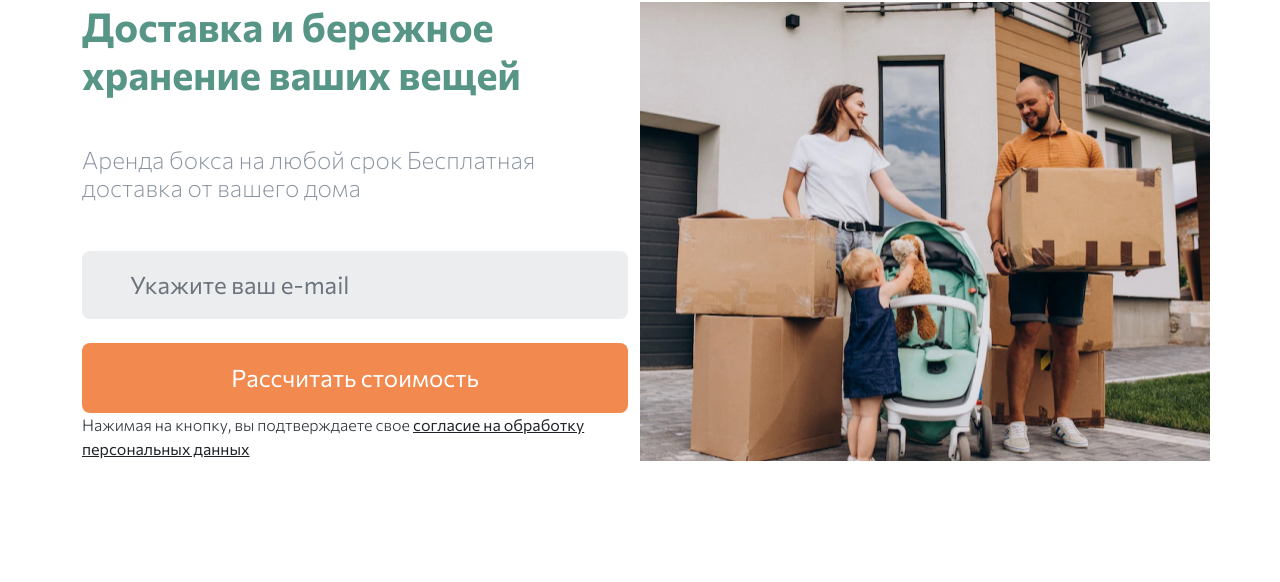
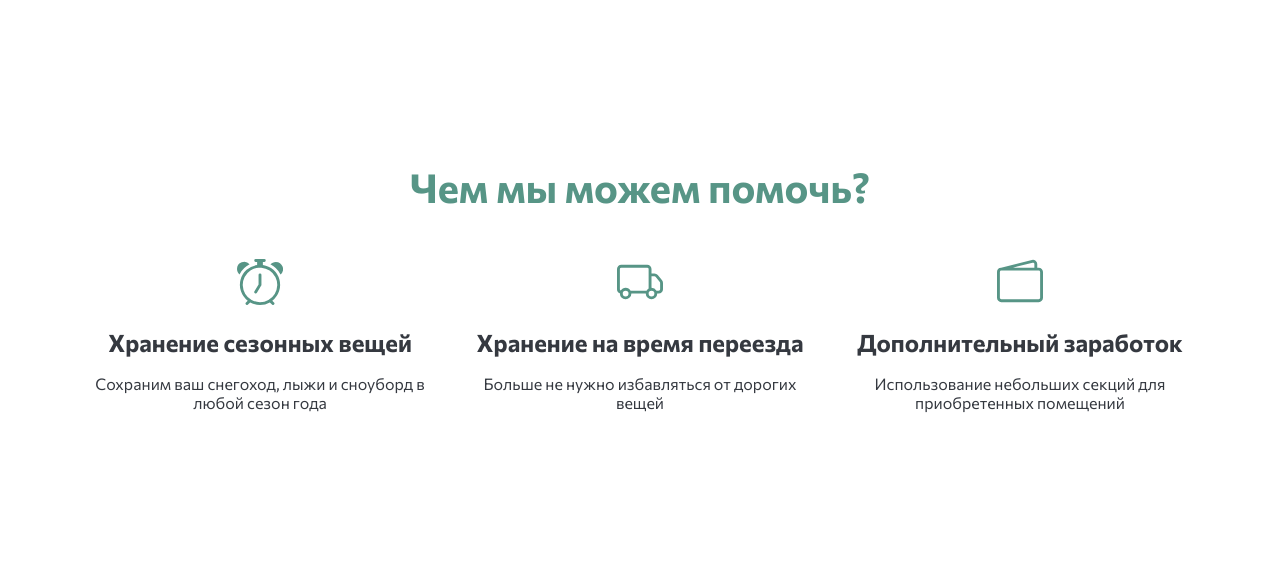
Before and after one commit to e13q/SelfStorage, a Django app: page / in a window 1280 px wide. Shown: the part 160-742 px from the top of the page. Run offline with Django 5.2, Linux system fonts and the light colour scheme; parts of the project's set-up code (start-up, migrations or seed data) failed here and were passed over.

Commit message:
fast improvments to index, add <p> message for no-boxes, links

```diff
--- a/app/forms.py
+++ b/app/forms.py
@@ -118,7 +118,7 @@ class OrderForm(forms.ModelForm):
         order_date = cleaned_data.get("order_date")
         expiration = cleaned_data.get("expiration")
 
-        now_minus_day = datetime.datetime.now() - datetime.timedelta(days=1)
+        now_minus_day = datetime.datetime.now()
         now_minus_day = now_minus_day.date()
 
         if order_date and order_date < now_minus_day:
--- a/templates/base.html
+++ b/templates/base.html
@@ -30,13 +30,13 @@
 					<b>8 (800) 000-00-00</b>
 				</li>
 				<li class="nav-item me-5">
-					<a class="nav-link SelfStorage_black" href="#">Рассчитать стоимость</a>
+					<a class="nav-link SelfStorage_black" href="/boxes/">Рассчитать стоимость</a>
 				</li>
 				<li class="nav-item me-5">
-					<a class="nav-link SelfStorage_black" href="#">Правила хранения</a>
+					<a class="nav-link SelfStorage_black" href="/faq/">Правила хранения</a>
 				</li>
 				<li class="nav-item me-5">
-					<a class="nav-link SelfStorage_black" href="#">Арендовать бокс</a>
+					<a class="nav-link SelfStorage_black" href="/boxes/">Арендовать бокс</a>
 				</li>
 				<li class="nav-item me-5">
 					{% if user.is_authenticated %}
@@ -146,19 +146,19 @@
 	</div>
 	<div class="row">
 		<div class="col-6 col-md-4 d-flex flex-column">
-			<p><a href="#" class="link-dark text-decoration-none">Тарифы</a></p>
-			<p><a href="#" class="link-dark text-decoration-none">Рассчитать стоимость</a></p>
-			<p><a href="#" class="link-dark text-decoration-none">Арендовать бокс</a></p>
+			<p><a href="/boxes/" class="link-dark text-decoration-none">Тарифы</a></p>
+			<p><a href="/boxes/" class="link-dark text-decoration-none">Рассчитать стоимость</a></p>
+			<p><a href="/boxes/" class="link-dark text-decoration-none">Арендовать бокс</a></p>
 		</div>
 		<div class="col-6 col-md-4 d-flex flex-column">
-			<p><a href="#" class="link-dark text-decoration-none">Правила хранения</a></p>
-			<p><a href="#" class="link-dark text-decoration-none">Адреса складов</a></p>
-			<p><a href="#" class="link-dark text-decoration-none">Отзывы</a></p>
+			<p><a href="/faq/" class="link-dark text-decoration-none">Правила хранения</a></p>
+			<p><a href="/boxes/" class="link-dark text-decoration-none">Адреса складов</a></p>
+			<p><a href="/boxes/" class="link-dark text-decoration-none">Отзывы</a></p>
 		</div>
 		<div class="col-6 col-md-4 d-flex flex-column">
-			<p><a href="#" class="link-dark text-decoration-none">Политика конфиденциальности</a></p>
-			<p><a href="#" class="link-dark text-decoration-none">Правовые документы</a></p>
-			<p><a href="#" class="link-dark text-decoration-none">Контакты</a></p>
+			<p><a href="/static/documents/approval.pdf" class="link-dark text-decoration-none">Политика конфиденциальности</a></p>
+			<p><a href="/static/documents/approval.pdf" class="link-dark text-decoration-none">Правовые документы</a></p>
+			<p><a href="/index/" class="link-dark text-decoration-none">Контакты</a></p>
 		</div>
 		<h6 class="SelfStorage_grey text-center mt-5">© <span id="curr_year" class="SelfStorage_grey"></span> SelfStorage. Использование материалов запрещено без письменного согласия</h6>
 	</div>
--- a/templates/boxes_partial.html
+++ b/templates/boxes_partial.html
@@ -1,3 +1,6 @@
+{% if boxes|length == 0 %}
+    <p>Отсутствуют такие боксы. Похоже, что они все заняты :(</p>
+{% else %}
 {% for box in boxes %}
     {% if forloop.counter == 3 %}
     <div class="collapse" id="collapse-all">
@@ -28,3 +31,4 @@
     </div>
     {% endif %}
 {% endfor %}
+{% endif %}
--- a/templates/index.html
+++ b/templates/index.html
@@ -2,19 +2,6 @@
 {% load static %}
 {% block content %}
 <main class="container mt-header">
-	<article class="row">
-		<div class="col-12 col-lg-6 mb-3 mb-lg-0">
-			<h1 class="fw-bold SelfStorage_green mb-5">Доставка и бережное хранение ваших вещей</h1>
-			<h4 class="fw-lighter SelfStorage_grey mb-5">Аренда бокса на любой срок Бесплатная доставка от вашего дома </h4>
-			<form class="">
-				<input type="text" required name="EMAIL1" class="form-control border-8 mb-4 py-3 px-5 border-0 fs_24 SelfStorage__bg_lightgrey" placeholder="Укажите ваш e-mail">
-				<button class="btn border-8 py-3 px-5 w-100 text-white fs_24 SelfStorage__bg_orange SelfStorage__btn2_orange">Рассчитать стоимость</button>
-				<span class="text-center fw-light">Нажимая на кнопку, вы подтверждаете свое <a href="#" class="link-dark">согласие на обработку персональных данных</a></span>
-			</form>
-		</div>
-		<div class="col-12 col-lg-6 SelfStorage__img"></div>
-	</article>
-
 	<article class="text-center row pt-header">
 		<h1 class=" fw-bold SelfStorage_green mb-5">Чем мы можем помочь?</h1>
 		<div class="col-12 col-sm-4 mb-4 mb-sm-0">
```
Also changed, not shown: templates/boxes.html (+16 -0 lines). Lines whose indentation alone changed are shown as unchanged.
